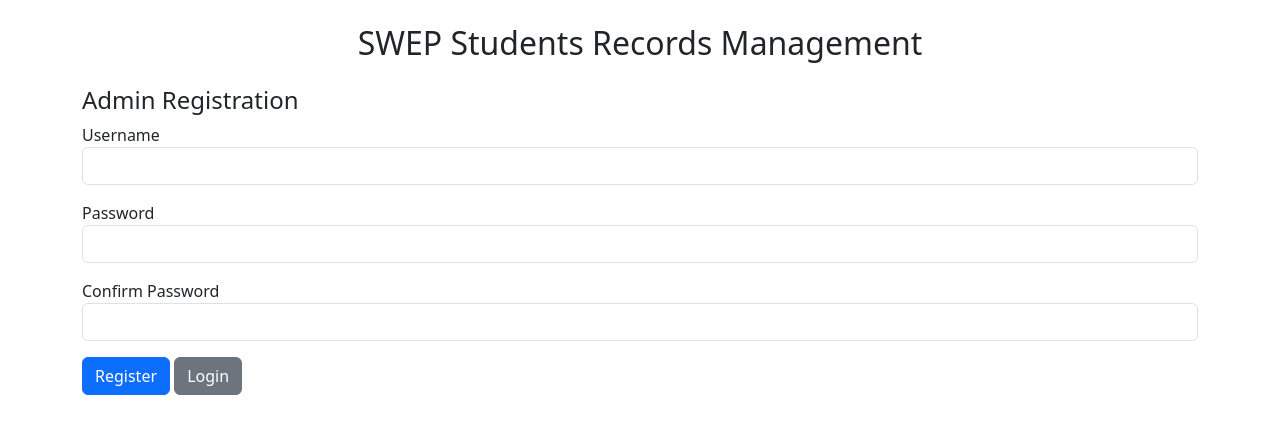
After one commit to Saminu3110c/swep-students-records, a PHP site: page /register.php in a window 1280 px wide. The commit adds this page. Shown: the top 434 px of the page. Run offline with PHP 8.4, Linux system fonts and the light colour scheme.

Commit message:
Update: Admin authentication implemented

```diff
--- a/includes/header.php
+++ b/includes/header.php
@@ -7,4 +7,10 @@
 </head>
 <body>
 <div class="container mt-4">
+    <?php if (isset($_SESSION['admin_username'])): ?>
+    <div class="mb-3">
+        Logged in as <strong><?= htmlspecialchars($_SESSION['admin_username']) ?></strong>
+        <a href="logout.php" class="btn btn-sm btn-outline-danger ms-3">Logout</a>
+    </div>
+    <?php endif; ?>
 <h2 class="text-center mb-4">SWEP Students Records Management</h2>
--- a/public/add.php
+++ b/public/add.php
@@ -1,5 +1,11 @@
 <?php
 include '../config/db.php';
+    session_start();
+    if (!isset($_SESSION['admin_id'])) {
+        header("Location: login.php");
+        exit;
+    }
+
 include '../includes/header.php';
 
 $errors = [];
--- a/public/delete.php
+++ b/public/delete.php
@@ -1,5 +1,11 @@
 <?php
 include '../config/db.php';
+    session_start();
+    if (!isset($_SESSION['admin_id'])) {
+        header("Location: login.php");
+        exit;
+    }
+
 
 $id = $_GET['id'] ?? null;
 
--- a/public/edit.php
+++ b/public/edit.php
@@ -1,5 +1,11 @@
 <?php
 include '../config/db.php';
+    session_start();
+    if (!isset($_SESSION['admin_id'])) {
+        header("Location: login.php");
+        exit;
+    }
+
 include '../includes/header.php';
 
 $id = $_GET['id'] ?? null;
--- a/public/index.php
+++ b/public/index.php
@@ -1,5 +1,11 @@
 <?php
 include '../config/db.php';
+    session_start();
+    if (!isset($_SESSION['admin_id'])) {
+        header("Location: login.php");
+        exit;
+    }
+
 include '../includes/header.php';
 
 $search = $_GET['search'] ?? '';
--- /dev/null
+++ b/public/logout.php
@@ -0,0 +1,6 @@
+<?php
+    session_start();
+    session_destroy();
+    header("Location: login.php");
+    exit;
+?>
--- /dev/null
+++ b/public/register.php
@@ -0,0 +1,52 @@
+<?php
+session_start();
+include '../config/db.php';
+include '../includes/header.php';
+
+$errors = [];
+if ($_SERVER['REQUEST_METHOD'] === 'POST') {
+    $username = trim($_POST['username']);
+    $password = $_POST['password'];
+    $confirm = $_POST['confirm'];
+
+    if (empty($username) || empty($password)) {
+        $errors[] = "All fields are required.";
+    } elseif ($password !== $confirm) {
+        $errors[] = "Passwords do not match.";
+    } else {
+        $hash = password_hash($password, PASSWORD_DEFAULT);
+        $sql = "INSERT INTO admins (username, password) VALUES ('$username', '$hash')";
+        if (mysqli_query($conn, $sql)) {
+            header("Location: login.php");
+            exit;
+        } else {
+            $errors[] = "Error: " . mysqli_error($conn);
+        }
+    }
+}
+?>
+
+<h4>Admin Registration</h4>
+
+<?php if ($errors): ?>
+    <div class="alert alert-danger"><?= implode('<br>', $errors) ?></div>
+<?php endif; ?>
+
+<form method="POST">
+    <div class="mb-3">
+        <label>Username</label>
+        <input type="text" name="username" class="form-control" required>
+    </div>
+    <div class="mb-3">
+        <label>Password</label>
+        <input type="password" name="password" class="form-control" required>
+    </div>
+    <div class="mb-3">
+        <label>Confirm Password</label>
+        <input type="password" name="confirm" class="form-control" required>
+    </div>
+    <button class="btn btn-primary" type="submit">Register</button>
+    <a href="login.php" class="btn btn-secondary">Login</a>
+</form>
+
+<?php include '../includes/footer.php'; ?>
--- a/public/upload.php
+++ b/public/upload.php
@@ -1,5 +1,11 @@
 <?php
 include '../config/db.php';
+    session_start();
+    if (!isset($_SESSION['admin_id'])) {
+        header("Location: login.php");
+        exit;
+    }
+
 include '../includes/header.php';
 
 $success = "";
```
Also changed, not shown: public/change_password.php (added, +68 -0 lines), public/login.php (added, +49 -0 lines).
